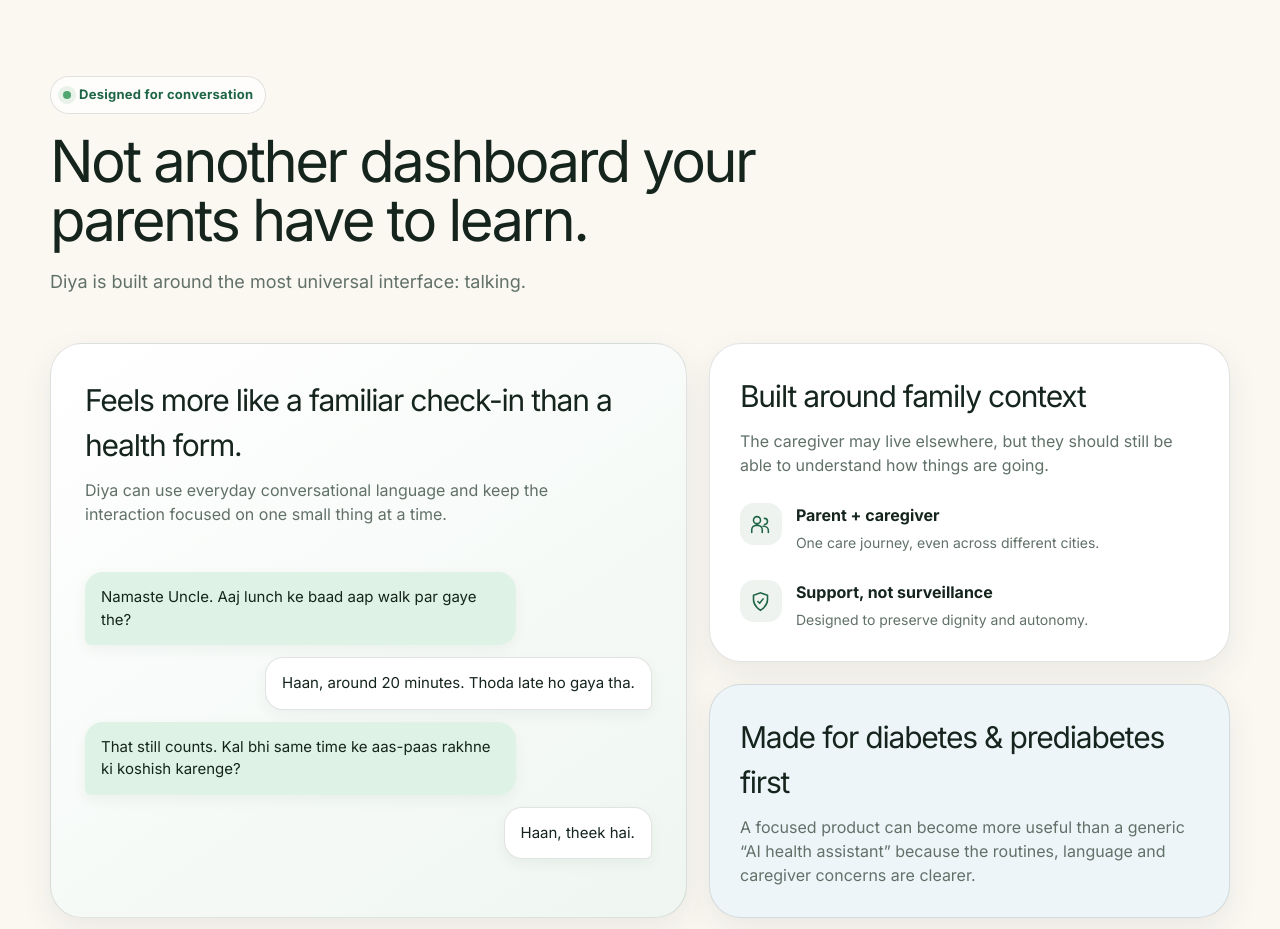
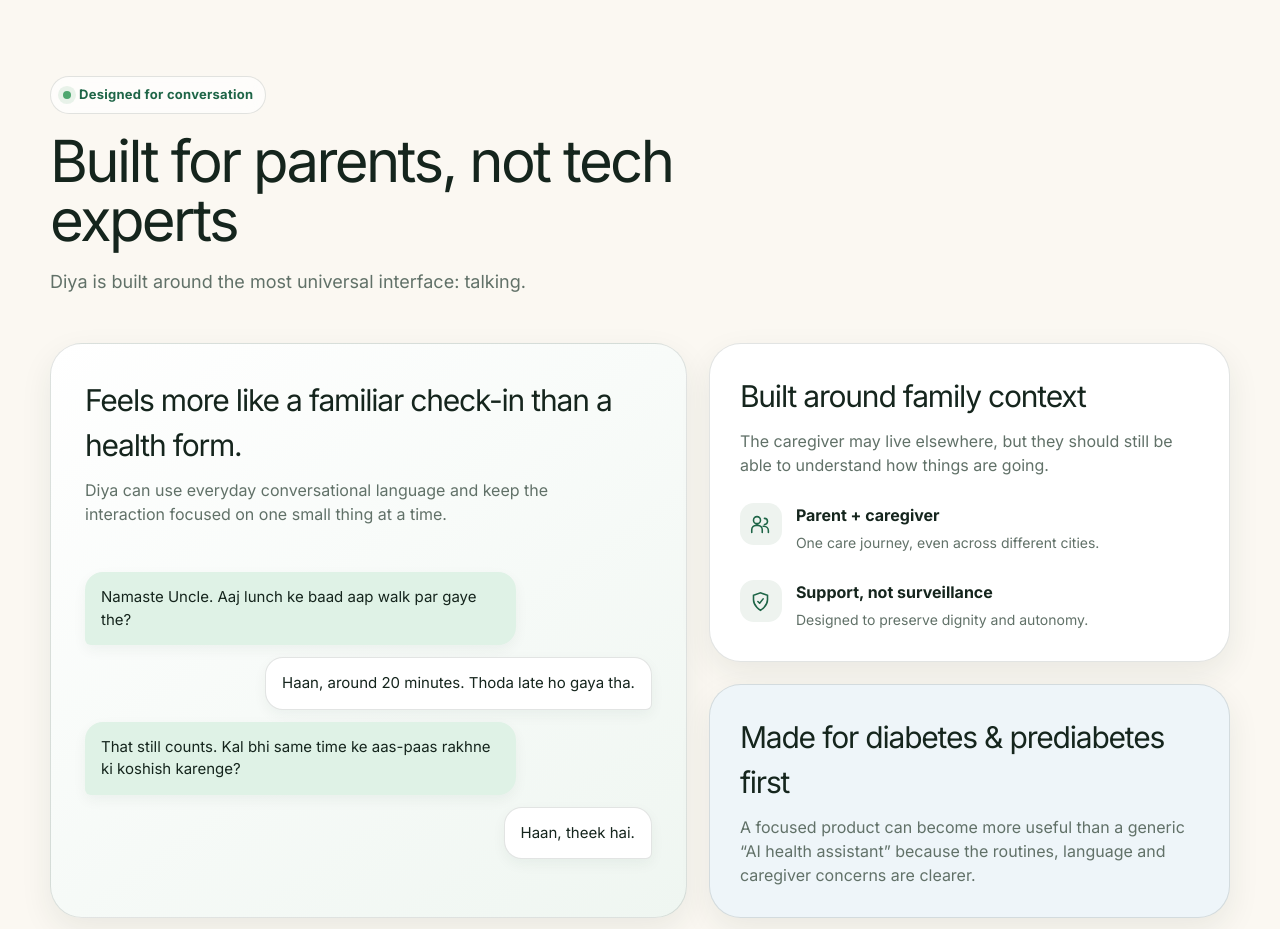
Before and after one commit to Ankitkadarge/caremitra, a Next.js app: page / in a window 1280 px wide. Shown: the part 2720-3649 px from the top of the page. Built offline with nearby package versions, Linux system fonts and the light colour scheme; no server answers.

Commit message:
Update feature section headline

```diff
--- a/app/page.tsx
+++ b/app/page.tsx
@@ -391,7 +391,7 @@ export default function Home() {
               <span className="dot"></span> Designed for conversation
             </span>
             <h2 className="section-title reveal" ref={addReveal}>
-              Not another dashboard your parents have to learn.
+              Built for parents, not tech experts
             </h2>
             <p className="section-copy reveal" ref={addReveal}>
               Diya is built around the most universal interface: talking.
```
